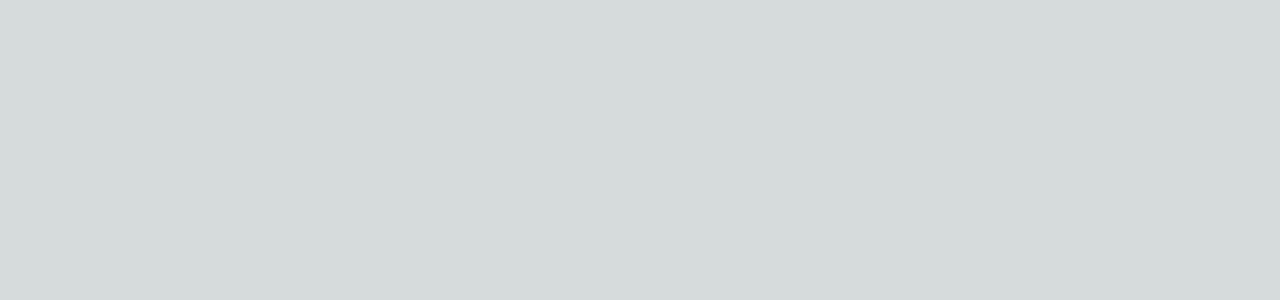
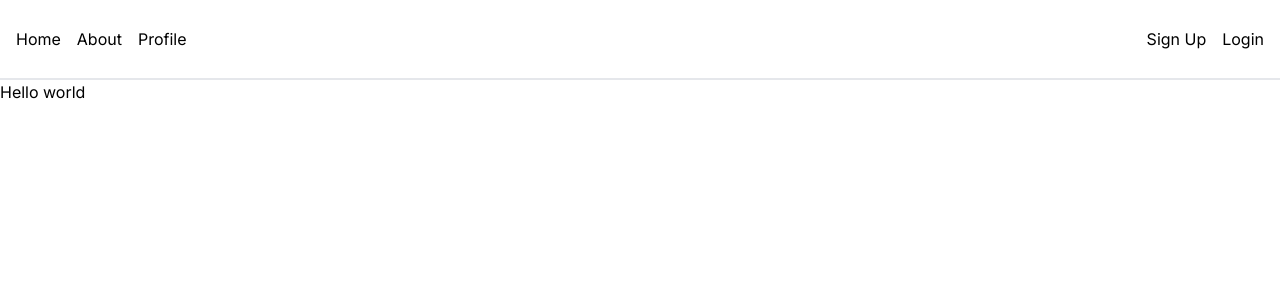
Before and after one commit to Jobeyy/Pantry-Tracker, a Next.js app in the folder pantry-tracker/: page / in a window 1280 px wide. Shown: the top 300 px of the page. Built offline with nearby package versions, Linux system fonts and the light colour scheme.

Commit message:
adding auth to program

```diff
--- /dev/null
+++ b/pantry-tracker/src/app/components/navbar.js
@@ -0,0 +1,32 @@
+'use client'
+import React, { useState, useEffect } from "react";
+import Link from "next/link";
+
+import { UserAuth } from "../context/AuthContext";
+
+const Navbar = () => {
+  const { user } = UserAuth();
+
+
+  return (
+    <div className="h-20 w-full border-b-2 flex items-center justify-between p-2">
+      <ul className="flex">
+        <li className="p-2 cursor-pointer">
+          <Link href="/">Home</Link>
+        </li>
+        <li className="p-2 cursor-pointer">
+          <Link href="/about">About</Link>
+        </li>
+        <li className="p-2 cursor-pointer">
+          <Link href="/profile">Profile</Link>
+        </li>
+      </ul>
+      <ul className="flex">
+        <li className="p-2 cursor-pointer">Sign Up</li>
+        <li className="p-2 cursor-pointer">Login</li>
+      </ul>
+    </div>
+  );
+};
+
+export default Navbar;
--- /dev/null
+++ b/pantry-tracker/src/app/context/AuthContext.js
@@ -0,0 +1,21 @@
+'use client'
+import { useContext, createContext, useState, useEffect } from "react";
+
+
+const AuthContext = createContext();
+
+export const AuthContextProvider = ({ children }) => {
+  const [user, setUser] = useState(null);
+
+
+
+  return (
+    <AuthContext.Provider value={{user}}>
+      {children}
+    </AuthContext.Provider>
+  );
+};
+
+export const UserAuth = () => {
+  return useContext(AuthContext);
+};
--- /dev/null
+++ b/pantry-tracker/src/app/firebase.js
@@ -0,0 +1,21 @@
+// Import the functions you need from the SDKs you need
+import { initializeApp } from "firebase/app";
+import { getAnalytics } from "firebase/analytics";
+// TODO: Add SDKs for Firebase products that you want to use
+// https://firebase.google.com/docs/web/setup#available-libraries
+
+// Your web app's Firebase configuration
+// For Firebase JS SDK v7.20.0 and later, measurementId is optional
+const firebaseConfig = {
+  apiKey: process.env.NEXT_PUBLIC_FIREBASE_API_KEY,
+  authDomain: process.env.NEXT_PUBLIC_FIREBASE_AUTH_DOMAIN,
+  projectId: process.env.NEXT_PUBLIC_FIREBASE_PROJECT_ID,
+  storageBucket: process.env.NEXT_PUBLIC_FIREBASE_STORAGE_BUCKET,
+  messagingSenderId: process.env.NEXT_PUBLIC_FIREBASE_MESSAGING_SENDER_ID,
+  appId: process.env.NEXT_PUBLIC_FIREBASE_APP_ID,
+  measurementId: process.env.NEXT_PUBLIC_FIREBASE_MEASUREMENT_ID
+};
+
+// Initialize Firebase
+const app = initializeApp(firebaseConfig);
+const analytics = getAnalytics(app);
--- a/pantry-tracker/src/app/globals.css
+++ b/pantry-tracker/src/app/globals.css
@@ -2,32 +2,7 @@
 @tailwind components;
 @tailwind utilities;
 
-:root {
-  --foreground-rgb: 0, 0, 0;
-  --background-start-rgb: 214, 219, 220;
-  --background-end-rgb: 255, 255, 255;
+*{
+  padding: 0%;
+  margin: 0%;
 }
-
-@media (prefers-color-scheme: dark) {
-  :root {
-    --foreground-rgb: 255, 255, 255;
-    --background-start-rgb: 0, 0, 0;
-    --background-end-rgb: 0, 0, 0;
-  }
-}
-
-body {
-  color: rgb(var(--foreground-rgb));
-  background: linear-gradient(
-      to bottom,
-      transparent,
-      rgb(var(--background-end-rgb))
-    )
-    rgb(var(--background-start-rgb));
-}
-
-@layer utilities {
-  .text-balance {
-    text-wrap: balance;
-  }
-}
--- a/pantry-tracker/src/app/layout.js
+++ b/pantry-tracker/src/app/layout.js
@@ -1,6 +1,8 @@
+
 import { Inter } from "next/font/google";
 import "./globals.css";
-
+import { AuthContextProvider } from "./context/AuthContext";
+import Navbar from "./components/navbar";
 const inter = Inter({ subsets: ["latin"] });
 
 export const metadata = {
@@ -11,7 +13,13 @@ export const metadata = {
 export default function RootLayout({ children }) {
   return (
     <html lang="en">
-      <body className={inter.className}>{children}</body>
+      <body className={inter.className}>
+        <AuthContextProvider>
+          <Navbar/>
+          {children}
+        </AuthContextProvider>
+
+      </body>
     </html>
   );
 }
--- a/pantry-tracker/src/app/page.js
+++ b/pantry-tracker/src/app/page.js
@@ -3,7 +3,7 @@ import Image from "next/image";
 export default function Home() {
   return (
     <>
-
+      <h1>Hello world</h1>
     </>
   );
 }
```
Also changed, not shown: pantry-tracker/package.json (+7 -5 lines), 1 other file (tests, documents, lock files or other folders).
